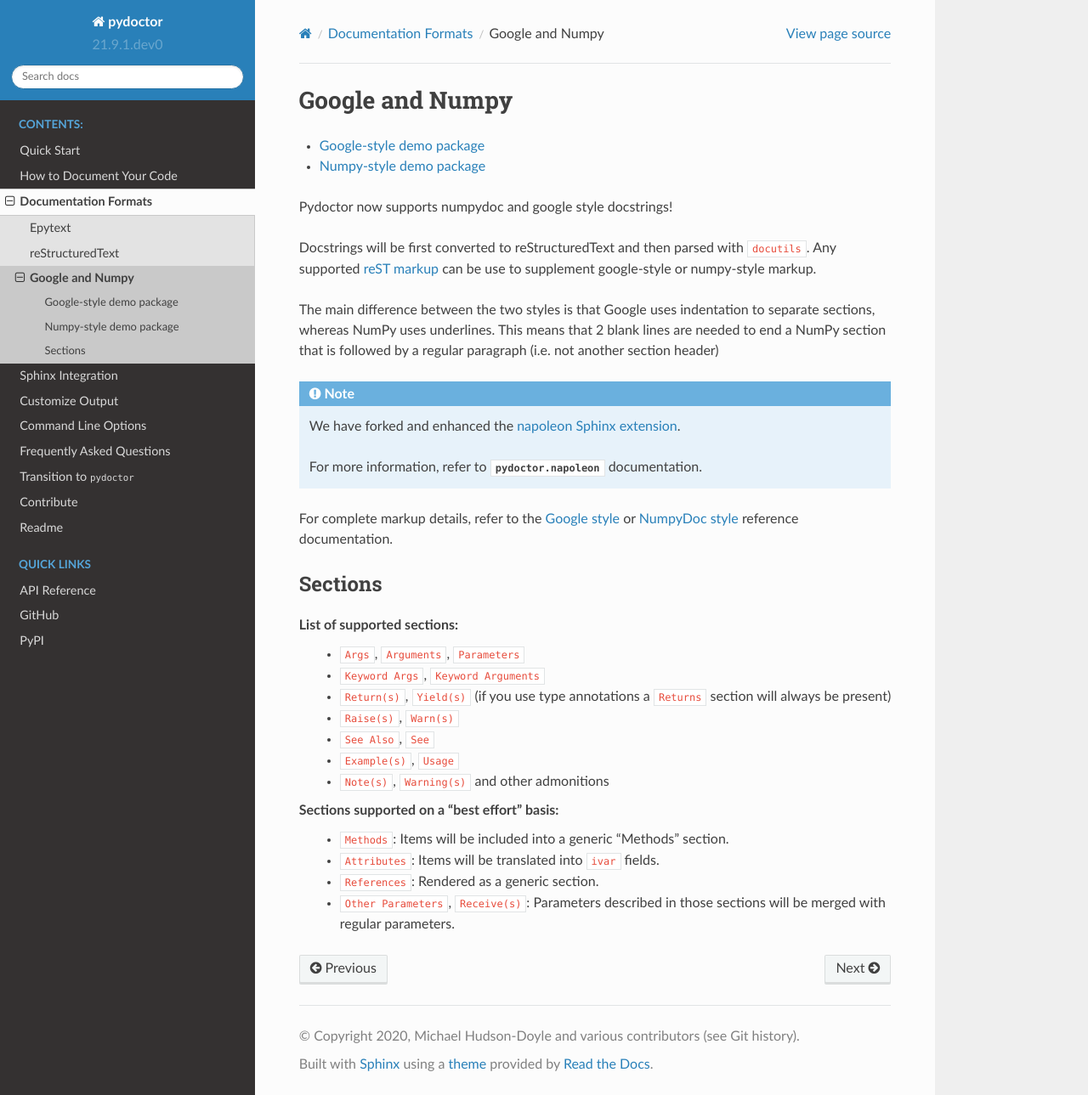
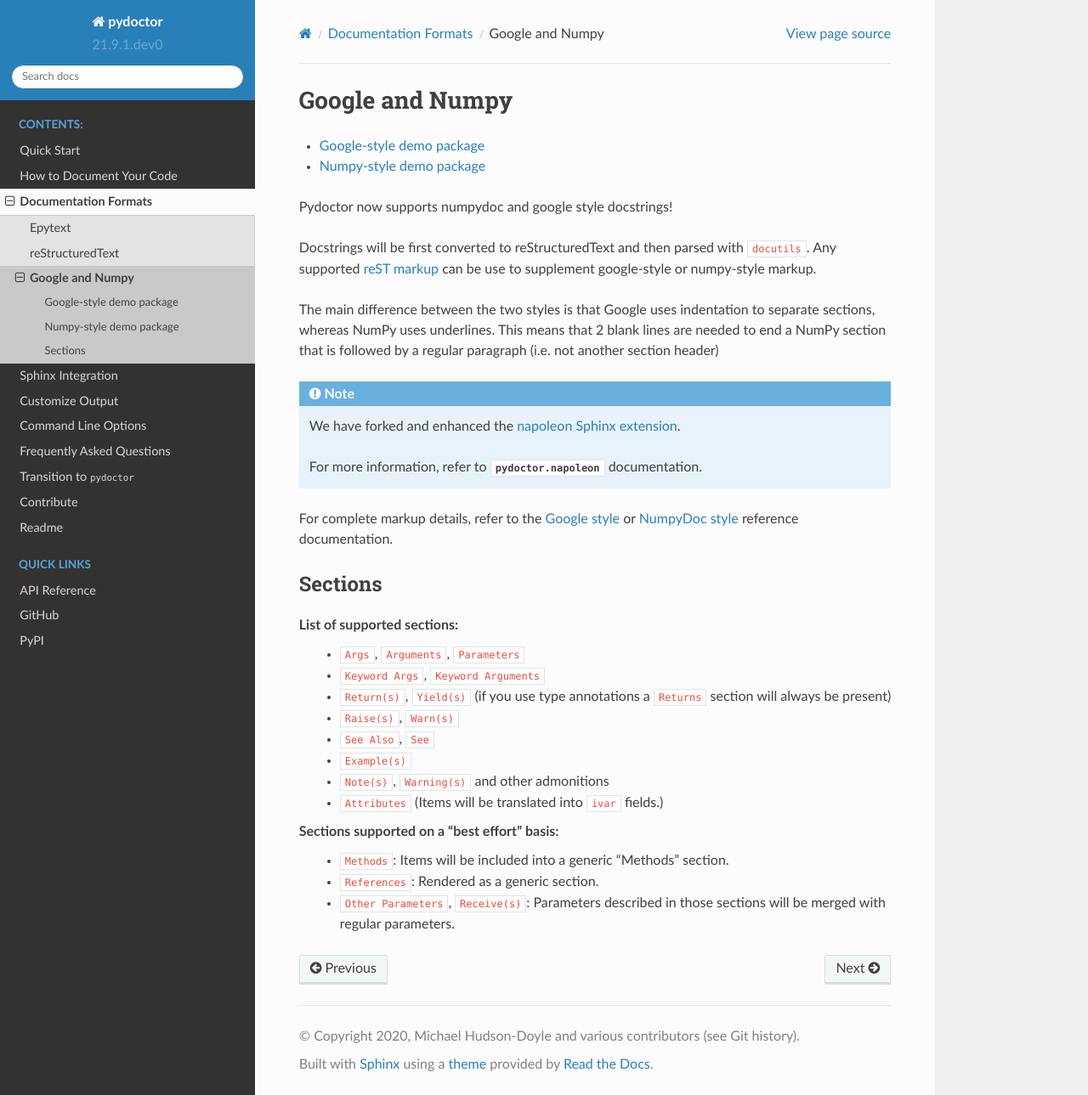
Before and after one commit to twisted/pydoctor, a Sphinx documentation site: the page built from docs/source/docformat/google-numpy.rst, in a window 1280 px wide and 1289 px high. Shown: the whole window at 85% size. Built offline with Sphinx 7.4.7 and the Read the Docs theme 2.0.0, drawn with Linux system fonts in a browser that asks for light colours.

Commit message:
Update docs

```diff
--- a/docs/source/docformat/google-numpy.rst
+++ b/docs/source/docformat/google-numpy.rst
@@ -35,12 +35,12 @@
       (if you use type annotations a ``Returns`` section will always be present)
     - ``Raise(s)``, ``Warn(s)``
     - ``See Also``, ``See``
-    - ``Example(s)``, ``Usage``
+    - ``Example(s)``
     - ``Note(s)``,  ``Warning(s)`` and other admonitions
+    - ``Attributes`` (Items will be translated into ``ivar`` fields.)
 
 Sections supported on a "best effort" basis:
     - ``Methods``: Items will be included into a generic "Methods" section.
-    - ``Attributes``: Items will be translated into ``ivar`` fields.
     - ``References``: Rendered as a generic section.
     - ``Other Parameters``, ``Receive(s)``: Parameters described in those sections will be merged with regular parameters.
 
```
